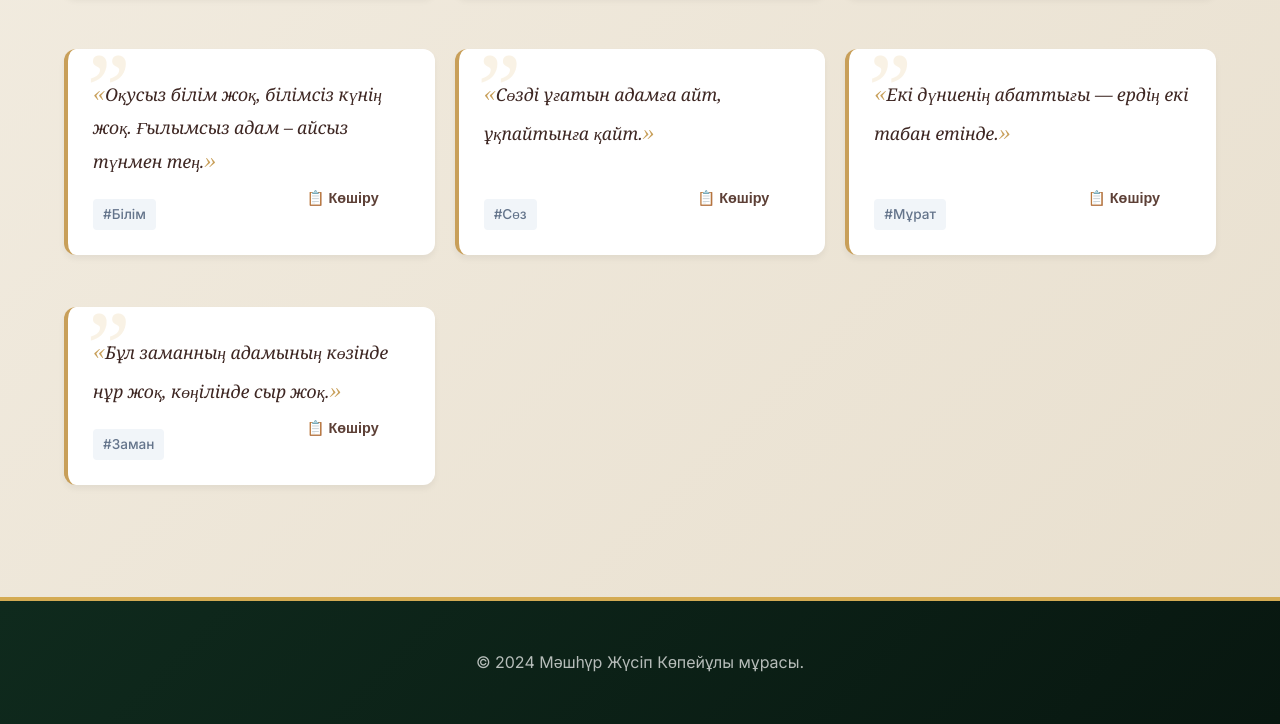
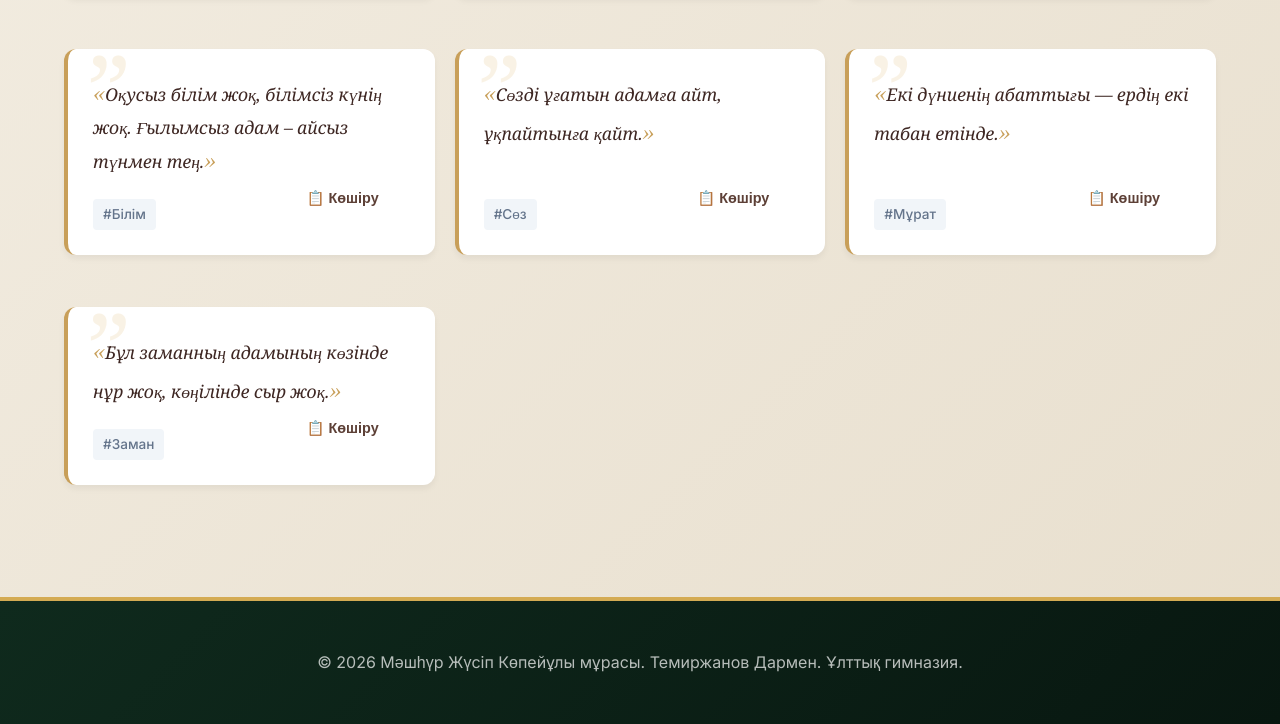
Before and after one commit to mendar01/SozQadiri.io, a plain HTML site: page quotes.html in a window 1280 px wide. Shown: the part 932-1656 px from the top of the page. Drawn offline with Linux system fonts and the light colour scheme.

Commit message:
Update quotes.html

```diff
--- a/quotes.html
+++ b/quotes.html
@@ -257,7 +257,7 @@
 
     <footer>
         <div class="container">
-            <p>&copy; 2024 Мәшһүр Жүсіп Көпейұлы мұрасы.</p>
+            <p>&copy; 2026 Мәшһүр Жүсіп Көпейұлы мұрасы. Темиржанов Дармен. Ұлттық гимназия.</p>
         </div>
     </footer>
 
```
